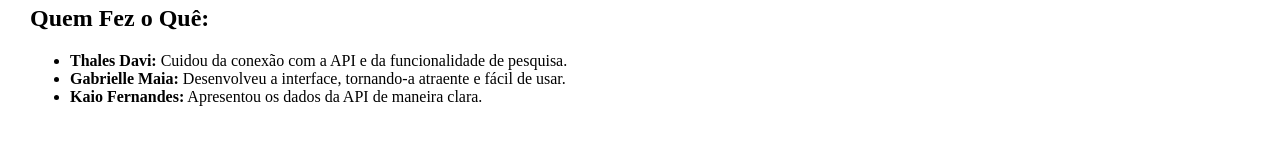
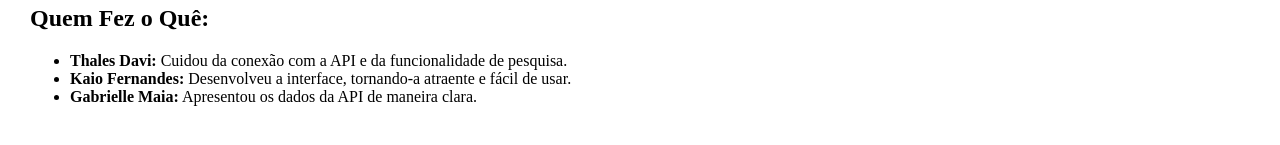
Before and after one commit to ThalesDaviSouza/dexpedia, a Vue app: page /about in a window 1280 px wide. Shown: the part 393-538 px from the top of the page. Built offline with nearby package versions, Linux system fonts and the light colour scheme.

Commit message:
Correção: Corrigindo o about

```diff
--- a/src/views/AboutView.vue
+++ b/src/views/AboutView.vue
@@ -20,8 +20,8 @@
         <h2>Quem Fez o Quê:</h2>
         <ul>
             <li><strong>Thales Davi:</strong> Cuidou da conexão com a API e da funcionalidade de pesquisa.</li>
-            <li><strong>Gabrielle Maia:</strong> Desenvolveu a interface, tornando-a atraente e fácil de usar.</li>
-            <li><strong>Kaio Fernandes:</strong> Apresentou os dados da API de maneira clara.</li>
+            <li><strong>Kaio Fernandes:</strong> Desenvolveu a interface, tornando-a atraente e fácil de usar.</li>
+            <li><strong>Gabrielle Maia:</strong> Apresentou os dados da API de maneira clara.</li>
         </ul>
     </section>
 
```
